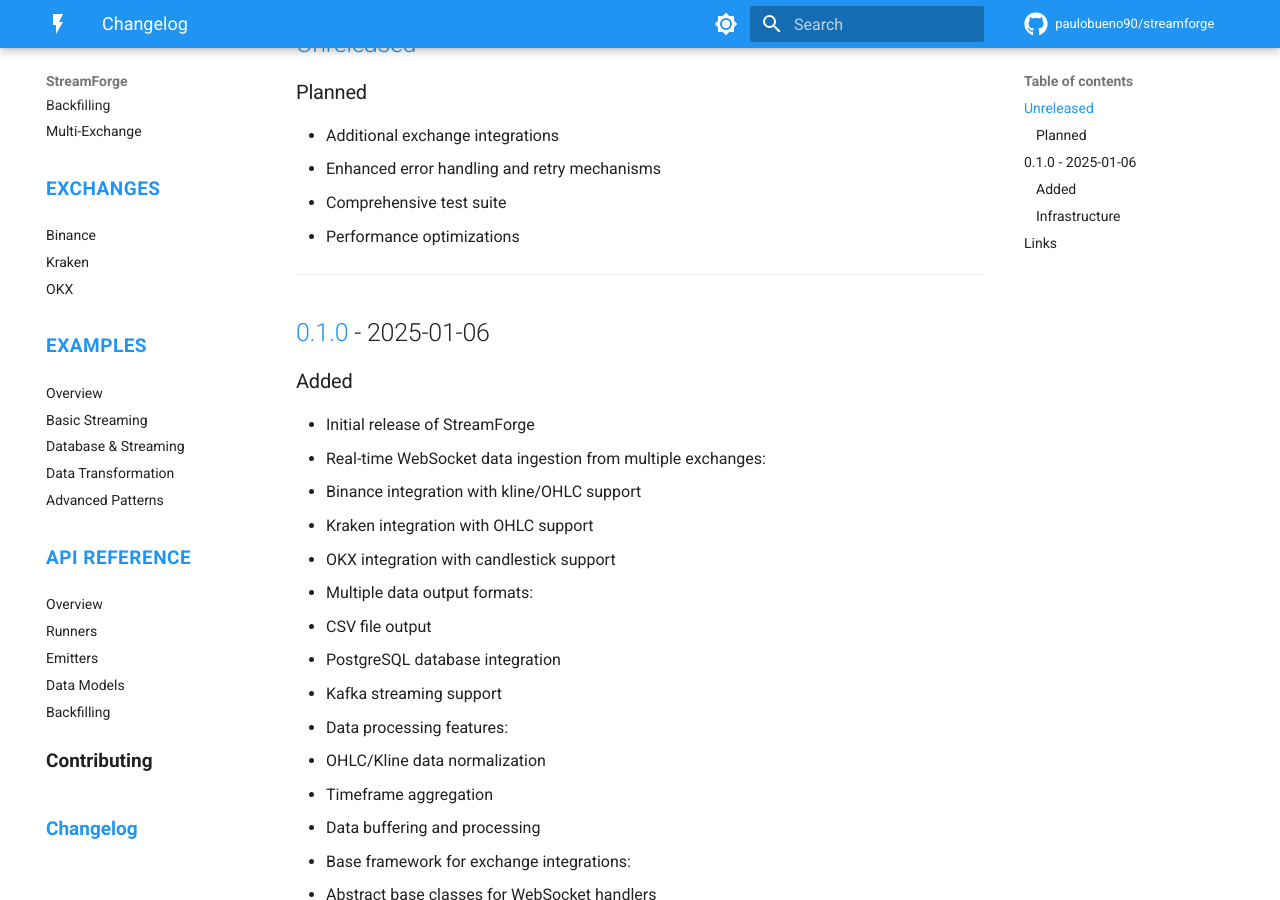
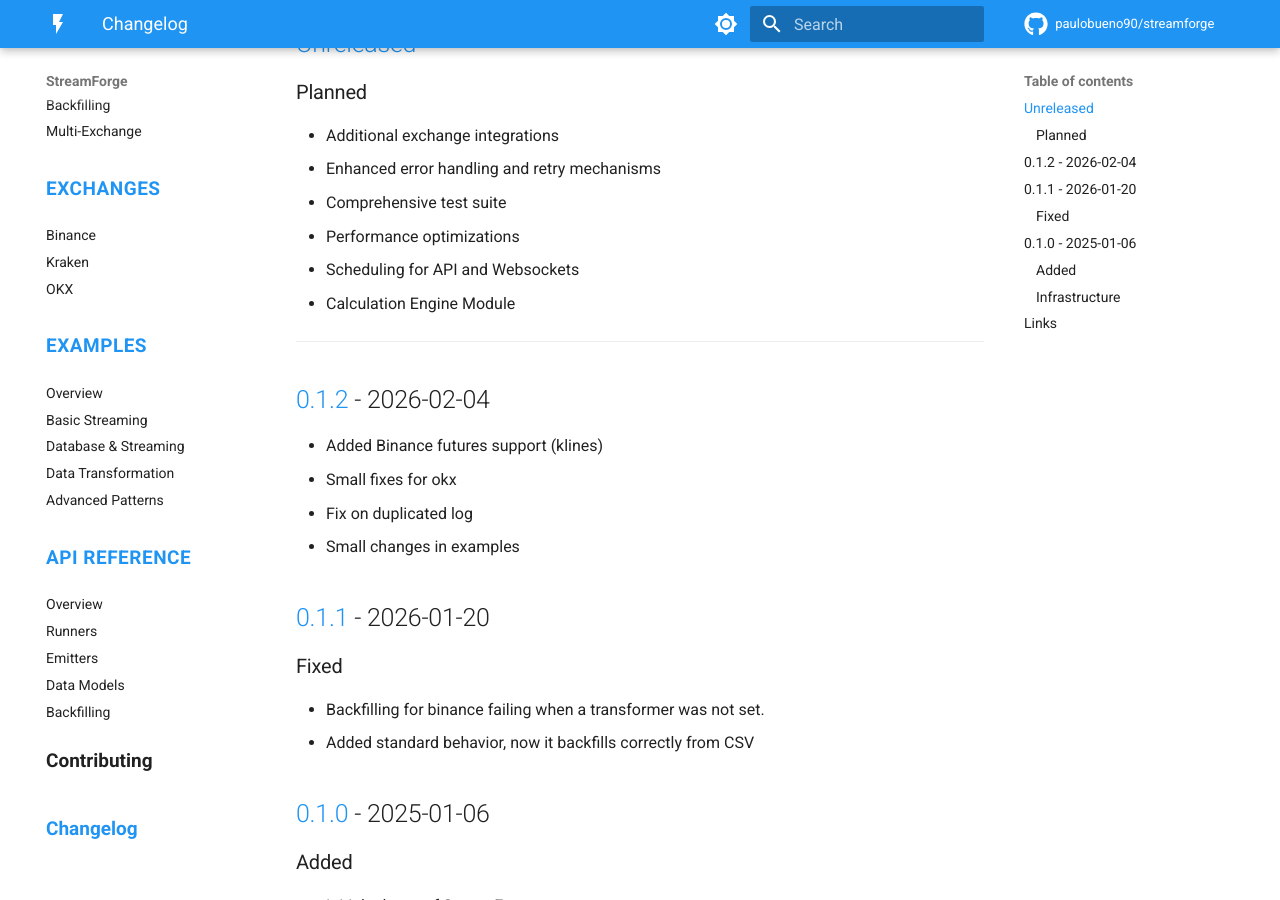
Before and after one commit to paulobueno90/streamforge, an MkDocs documentation site: the page built from docs/changelog.md, in a window 1280 px wide and 900 px high, scrolled down 287 px. Built offline with MkDocs 1.6.1 and Material for MkDocs 9.7.7, drawn with Linux system fonts in a browser that asks for light colours; comment, search, counter and statistics services are not loaded; the version menu is left out.

Commit message:
Update changelog

```diff
--- a/docs/changelog.md
+++ b/docs/changelog.md
@@ -14,8 +14,26 @@ and this project adheres to [Semantic Versioning](https://semver.org/spec/v2.0.0
 - Enhanced error handling and retry mechanisms
 - Comprehensive test suite
 - Performance optimizations
+- Scheduling for API and Websockets
+- Calculation Engine Module
 
 ---
+
+## [0.1.2] - 2026-02-04
+- Added Binance futures support (klines)
+- Small fixes for okx
+- Fix on duplicated log
+- Small changes in examples
+
+[0.1.2]: https://github.com/paulobueno90/streamforge/releases/tag/v0.1.2
+
+## [0.1.1] - 2026-01-20
+
+### Fixed
+- Backfilling for binance failing when a transformer was not set.
+- Added standard behavior, now it backfills correctly from CSV
+
+[0.1.1]: https://github.com/paulobueno90/streamforge/releases/tag/v0.1.1
 
 ## [0.1.0] - 2025-01-06
 
```
Also changed, not shown: CHANGELOG.md (+4 -0 lines).
